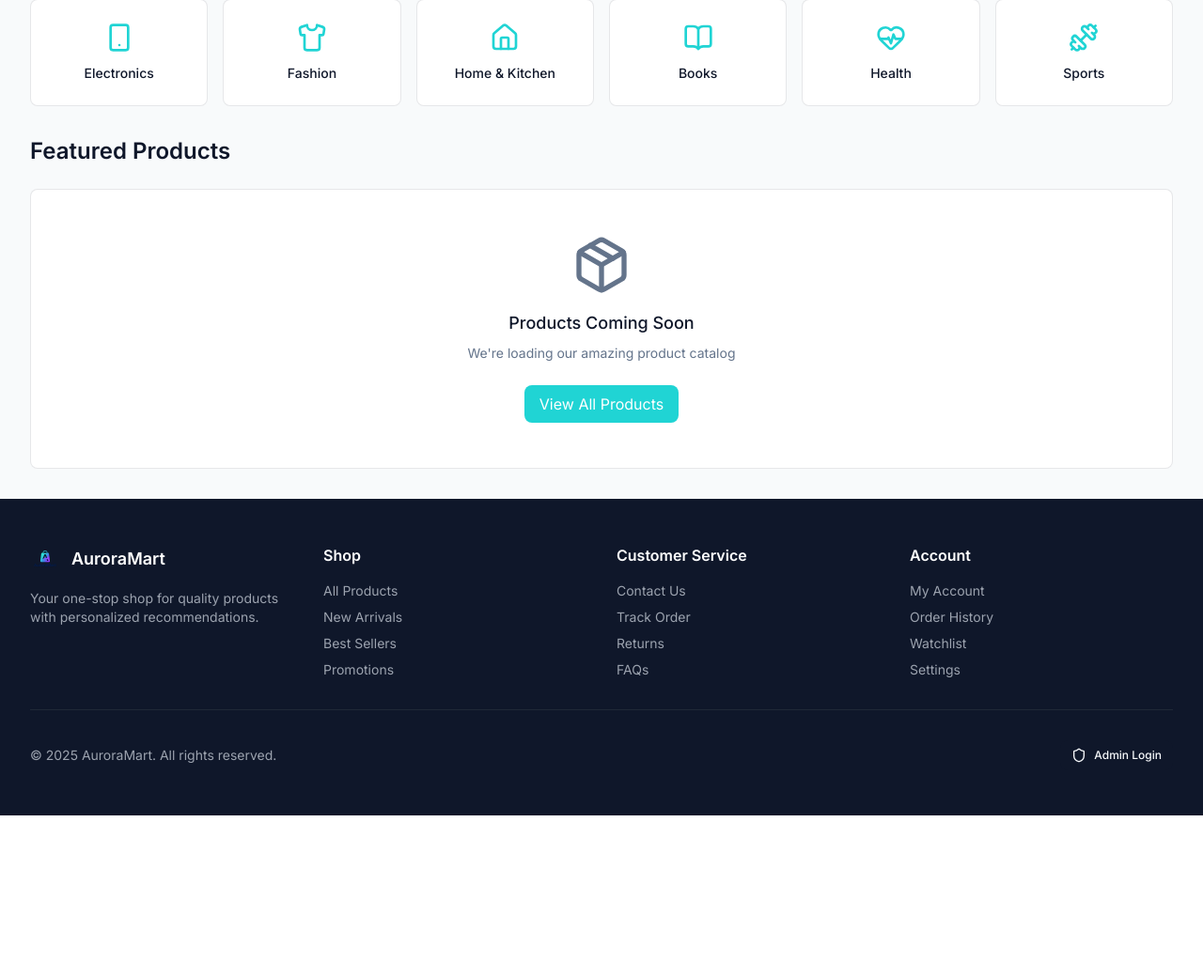
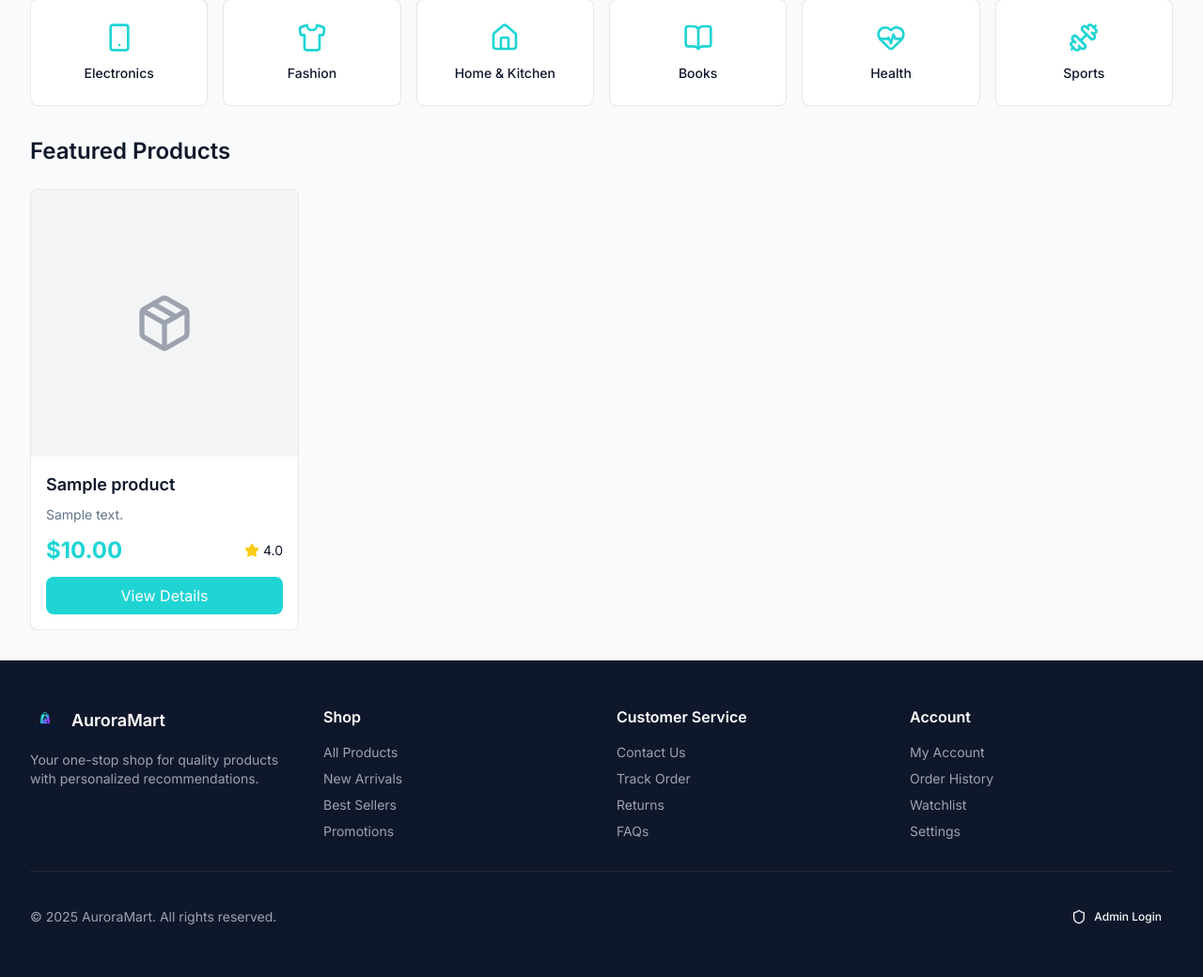
Before and after one commit to happyweijie/AuroraMart, a Django app: page / in a window 1280 px wide. Shown: the part 455-1495 px from the top of the page at 94% size. Before the commit the page ends 1323 px from the top, so only its background shows below. Run offline with Django 4.2, Linux system fonts and the light colour scheme; tables that the repository leaves empty hold one stand-in row (values such as "Sample post"); some libraries are stand-ins or nearby versions.

Commit message:
added products to home page

```diff
--- a/auroramart/storefront/urls.py
+++ b/auroramart/storefront/urls.py
@@ -9,4 +9,5 @@ urlpatterns = [
     path('category/<slug:category>/', views.index, name='category'),
     path('cart/', views.index, name='cart'),
     path('watchlist/', views.index, name='watchlist'),
+    path('products/<str:sku>/', views.index, name='product_detail'),
 ]
--- a/auroramart/storefront/views.py
+++ b/auroramart/storefront/views.py
@@ -1,6 +1,17 @@
 from django.shortcuts import render
 from django.http import HttpResponse
+from .models import Product
 
 # Create your views here.
 def index(request):
-    return render(request, 'storefront/home.html')
+    # replace wih ai recommendations later
+    products = Product.objects.filter(
+        stock__gte=0,
+        is_active=True,
+        archived=False) \
+    .order_by('-rating', '-created_at') \
+    .all()[:12]
+
+    return render(request, 'storefront/home.html', {
+        'featured_products': products
+        })
--- a/auroramart/templates/storefront/home.html
+++ b/auroramart/templates/storefront/home.html
@@ -50,18 +50,47 @@
         </div>
     </div>
 
-    <!-- Placeholder for Featured Products -->
+     <!-- Featured Products -->
     <div>
         <h2 class="text-2xl font-semibold text-foreground mb-6">Featured Products</h2>
+        {% if featured_products %}
+        <div class="grid grid-cols-1 sm:grid-cols-2 lg:grid-cols-4 gap-6">
+            {% for product in featured_products %}
+            <div class="bg-card border border-border rounded-lg overflow-hidden hover:shadow-lg transition-shadow">
+                <div class="aspect-square bg-gray-100 flex items-center justify-center">
+                    <i data-lucide="package" class="w-16 h-16 text-gray-400"></i>
+                </div>
+                <div class="p-4">
+                    <h3 class="text-lg font-semibold text-foreground mb-2 line-clamp-2">{{ product.name }}</h3>
+                    <p class="text-sm text-muted-foreground mb-3 line-clamp-2">{{ product.description }}</p>
+                    <div class="flex items-center justify-between mb-3">
+                        <span class="text-2xl font-bold text-cyan">${{ product.price }}</span>
+                        <div class="flex items-center gap-1">
+                            <i data-lucide="star" class="w-4 h-4 text-yellow-400 fill-yellow-400"></i>
+                            <span class="text-sm text-foreground">{{ product.rating }}</span>
+                        </div>
+                    </div>
+                    {% if product.stock > 0 %}
+                    <a href="{% url 'storefront:product_detail' product.sku %}"
+                       class="block w-full px-4 py-2 bg-cyan text-white text-center rounded-lg hover:bg-cyan/90 transition-colors">
+                        View Details
+                    </a>
+                    {% else %}
+                    <button disabled class="block w-full px-4 py-2 bg-gray-300 text-gray-500 text-center rounded-lg cursor-not-allowed">
+                        Out of Stock
+                    </button>
+                    {% endif %}
+                </div>
+            </div>
+            {% endfor %}
+        </div>
+        {% else %}
         <div class="bg-card border border-border rounded-lg p-12 text-center">
             <i data-lucide="package" class="w-16 h-16 text-muted-foreground mx-auto mb-4"></i>
-            <h3 class="text-lg font-medium text-foreground mb-2">Products Coming Soon</h3>
-            <p class="text-sm text-muted-foreground mb-6">We're loading our amazing product catalog</p>
-            <a href="{% url 'storefront:products' %}"
-               class="inline-flex items-center gap-2 px-4 py-2 bg-cyan text-white rounded-lg hover:bg-cyan/90 transition-colors">
-                <span>View All Products</span>
-            </a>
+            <h3 class="text-lg font-medium text-foreground mb-2">No Products Available</h3>
+            <p class="text-sm text-muted-foreground">Check back soon for amazing products</p>
         </div>
+        {% endif %}
     </div>
 </div>
 {% endblock %}
```
